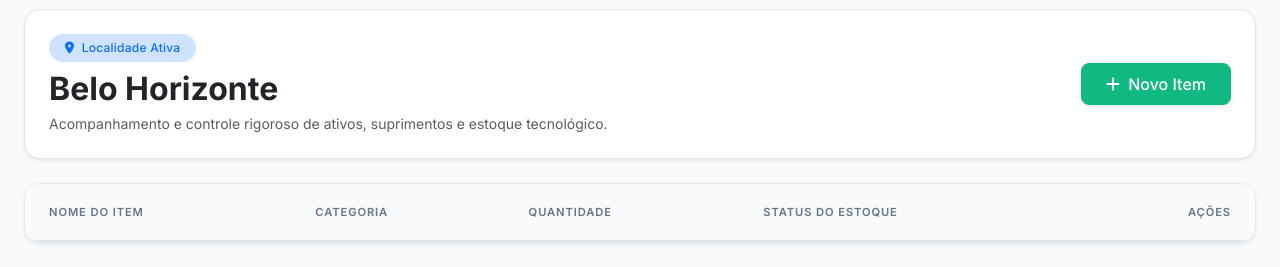
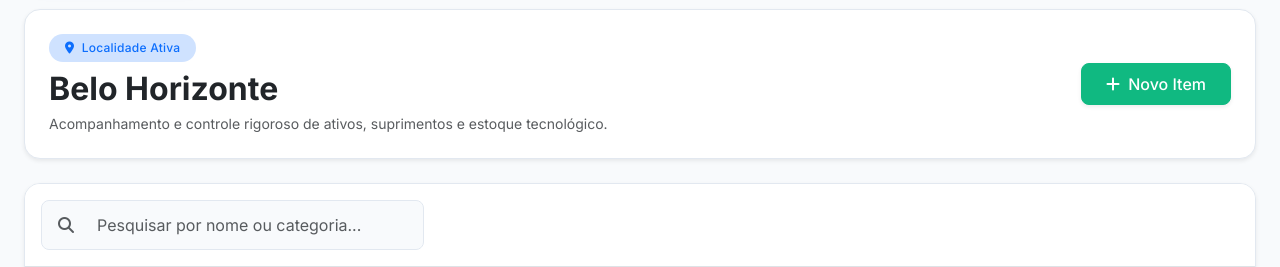
Before and after one commit to Martins2399/Almoxarifado---Filial-BH---TI, a Flask app: page / in a window 1280 px wide. Shown: the part 182-449 px from the top of the page. Run offline with Flask 3, Linux system fonts and the light colour scheme; lists and menus that the app fills with data are empty.

Commit message:
Melhorias

```diff
--- a/templates/index.html
+++ b/templates/index.html
@@ -33,7 +33,7 @@
             box-shadow: 0 4px 20px -2px rgba(0, 0, 0, 0.15);
         }
 
-        /* Abas Estilizadas em Pílula (Navegação de Contratos) */
+        /* Abas Estilizadas em Pílula */
         .nav-pills .nav-link {
             color: var(--text-muted);
             font-weight: 500;
@@ -69,6 +69,27 @@
 
         .card:hover {
             box-shadow: 0 10px 15px -3px rgba(0, 0, 0, 0.04);
+        }
+
+        /* Campo de Pesquisa */
+        .input-group-search {
+            background-color: #f8fafc;
+            border: 1px solid var(--border-color);
+            border-radius: 0.5rem;
+            overflow: hidden;
+            transition: border-color 0.2s, box-shadow 0.2s;
+        }
+
+        .input-group-search:focus-within {
+            border-color: var(--primary-color);
+            box-shadow: 0 0 0 3px rgba(37, 99, 235, 0.15);
+            background-color: #ffffff;
+        }
+
+        .input-group-search .form-control {
+            border: none;
+            background: transparent;
+            box-shadow: none;
         }
 
         /* Tabela Estilizada */
@@ -172,11 +193,6 @@
             padding: 0.75rem 1rem;
             border-color: var(--border-color);
         }
-
-        .form-control:focus, .form-select:focus {
-            border-color: var(--primary-color);
-            box-shadow: 0 0 0 3px rgba(37, 99, 235, 0.15);
-        }
     </style>
 </head>
 <body>
@@ -223,6 +239,18 @@
 
         <!-- TABELA DE PRODUTOS -->
         <div class="card shadow-sm overflow-hidden">
+            <!-- BARRA DE PESQUISA -->
+            <div class="p-3 bg-white border-bottom">
+                <div class="row">
+                    <div class="col-md-6 col-lg-4">
+                        <div class="input-group input-group-search align-items-center px-3">
+                            <i class="fa-solid fa-magnifying-glass text-muted me-2"></i>
+                            <input type="text" id="campoPesquisa" class="form-control" placeholder="Pesquisar por nome ou categoria..." onkeyup="filtrarTabela()">
+                        </div>
+                    </div>
+                </div>
+            </div>
+
             <div class="card-body p-0">
                 <div class="table-responsive">
                     <table class="table table-hover align-middle mb-0">
@@ -348,6 +376,7 @@
     <script>
         let localidades = JSON.parse(localStorage.getItem('localidades_ti')) || ["Belo Horizonte", "Barão de Cocais"];
         let localidadeAtual = localidades[0];
+        let todosProdutos = []; // Armazena a lista vinda da API para filtragem local
 
         function renderizarAbas() {
             const container = document.getElementById('localidadesTabs');
@@ -363,6 +392,7 @@
 
         function mudarLocalidade(loc) {
             localidadeAtual = loc;
+            document.getElementById('campoPesquisa').value = ''; // Limpa a busca ao trocar de aba
             renderizarAbas();
             carregarProdutos();
         }
@@ -384,12 +414,19 @@
         async function carregarProdutos() {
             try {
                 const res = await fetch(`/api/produtos?localidade=${encodeURIComponent(localidadeAtual)}`);
-                const produtos = await res.json();
+                todosProdutos = await res.json();
+                renderizarTabela(todosProdutos);
+            } catch (err) {
+                console.error("Erro ao carregar produtos:", err);
+            }
+        }
+
+        function renderizarTabela(produtos) {
             const tbody = document.getElementById('tabelaProdutos');
             tbody.innerHTML = '';
 
             if (produtos.length === 0) {
-                    tbody.innerHTML = `<tr><td colspan="5" class="text-center py-5 text-muted"><i class="fa-solid fa-box-open fa-2x mb-2 d-block text-secondary opacity-50"></i>Nenhum item cadastrado para ${localidadeAtual}.</td></tr>`;
+                tbody.innerHTML = `<tr><td colspan="5" class="text-center py-5 text-muted"><i class="fa-solid fa-box-open fa-2x mb-2 d-block text-secondary opacity-50"></i>Nenhum item encontrado.</td></tr>`;
                 return;
             }
 
@@ -412,9 +449,16 @@
                     </tr>
                 `;
             });
-            } catch (err) {
-                console.error("Erro ao carregar produtos:", err);
         }
+
+        // Função que filtra os produtos em tempo real
+        function filtrarTabela() {
+            const termo = document.getElementById('campoPesquisa').value.toLowerCase().trim();
+            const produtosFiltrados = todosProdutos.filter(p =>
+                p.nome.toLowerCase().includes(termo) ||
+                p.categoria.toLowerCase().includes(termo)
+            );
+            renderizarTabela(produtosFiltrados);
         }
 
         document.getElementById('formProduto').addEventListener('submit', async function(e) {
```
Lines whose indentation alone changed are shown as unchanged.
